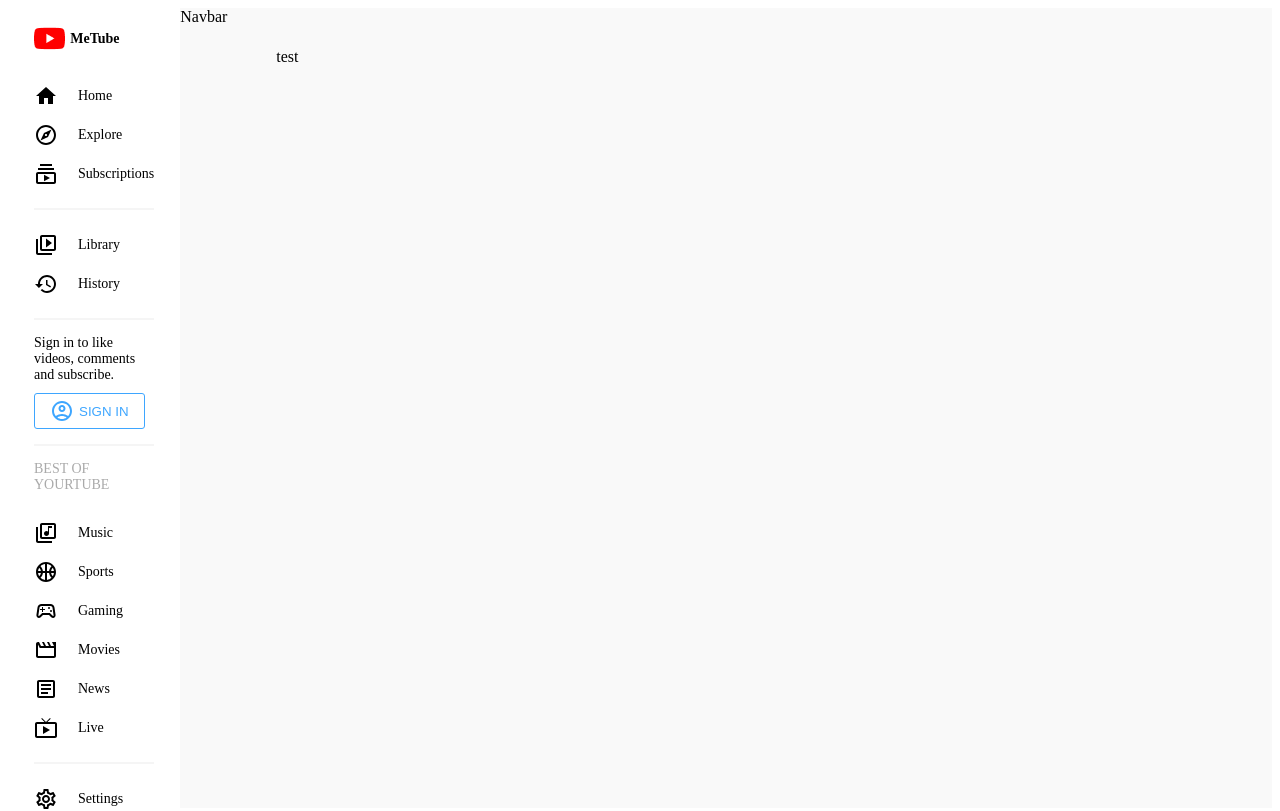
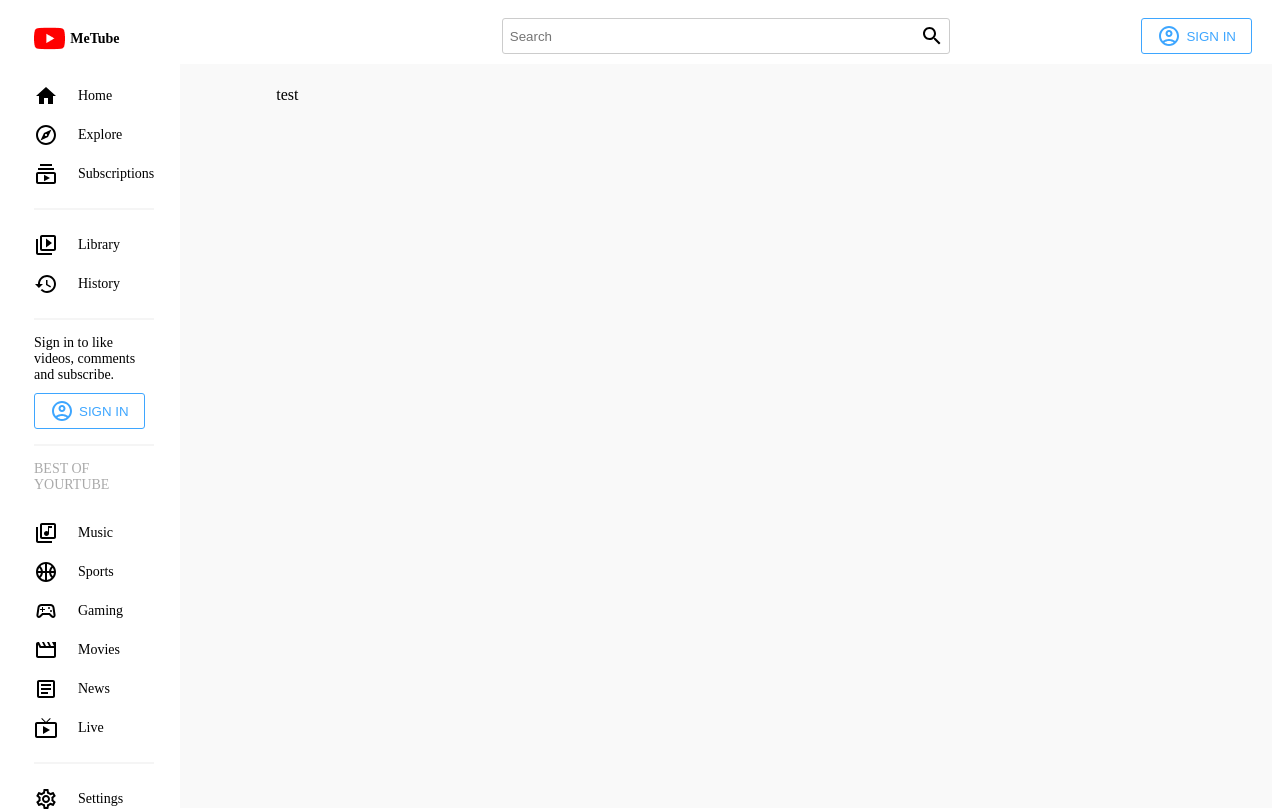
Before and after one commit to jonnyabrams/yourtube, a React (Create React App) app in the folder client/: page / in a window 1280 px wide. Shown: the top 811 px of the page. Built offline with nearby package versions, Linux system fonts and the light colour scheme.

Commit message:
Make NavBar with search input

```diff
--- a/client/src/components/Navbar.jsx
+++ b/client/src/components/Navbar.jsx
@@ -1,8 +1,71 @@
 import styled from "styled-components"
+import AccountCircleOutlinedIcon from "@mui/icons-material/AccountCircleOutlined"
+import SearchOutlinedIcon from "@mui/icons-material/SearchOutlined"
+
+const Container = styled.div`
+  position: sticky;
+  top: 0;
+  background-color: ${({ theme }) => theme.bgLighter};
+  height: 56px;
+`
+
+const Wrapper = styled.div`
+  display: flex;
+  align-items: center;
+  justify-content: flex-end;
+  height: 100%;
+  padding: 0px 20px;
+  position: relative;
+`
+
+const Search = styled.div`
+  width: 40%;
+  position: absolute;
+  left: 0px;
+  right: 0px;
+  margin: auto;
+  display: flex;
+  align-items: center;
+  justify-content: space-between;
+  padding: 5px;
+  border: 1px solid #ccc;
+  border-radius: 3px;
+`
+
+const Input = styled.input`
+  border: none;
+  background-color: transparent;
+  outline: none;
+  color: ${({ theme }) => theme.text};
+`
+
+const Button = styled.button`
+  padding: 5px 15px;
+  background-color: transparent;
+  border: 1px solid #3ea6ff;
+  color: #3ea6ff;
+  border-radius: 3px;
+  font-weight: 500;
+  cursor: pointer;
+  display: flex;
+  align-items: center;
+  gap: 5px;
+`
 
 const Navbar = () => {
   return (
-    <div>Navbar</div>
+    <Container>
+      <Wrapper>
+        <Search>
+          <Input placeholder='Search' />
+          <SearchOutlinedIcon />
+        </Search>
+        <Button>
+          <AccountCircleOutlinedIcon />
+          SIGN IN
+        </Button>
+      </Wrapper>
+    </Container>
   )
 }
 
```
